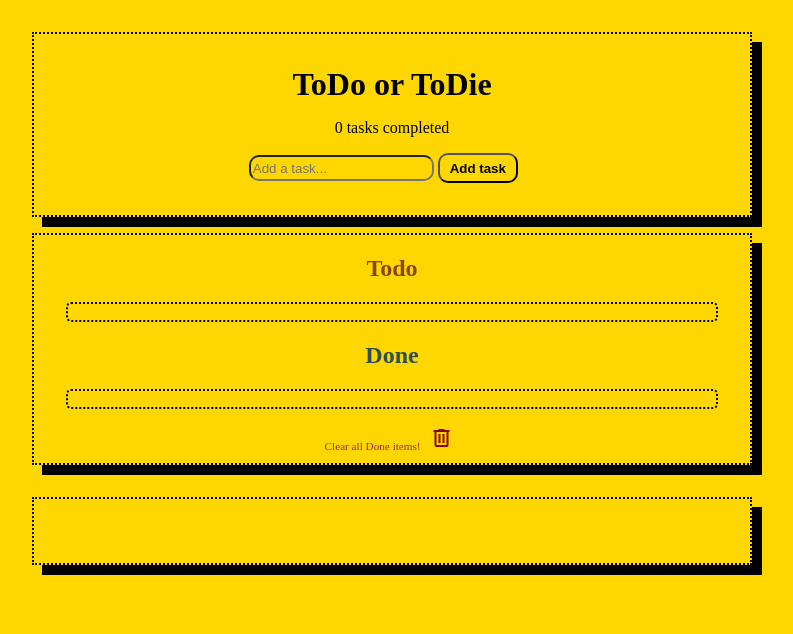
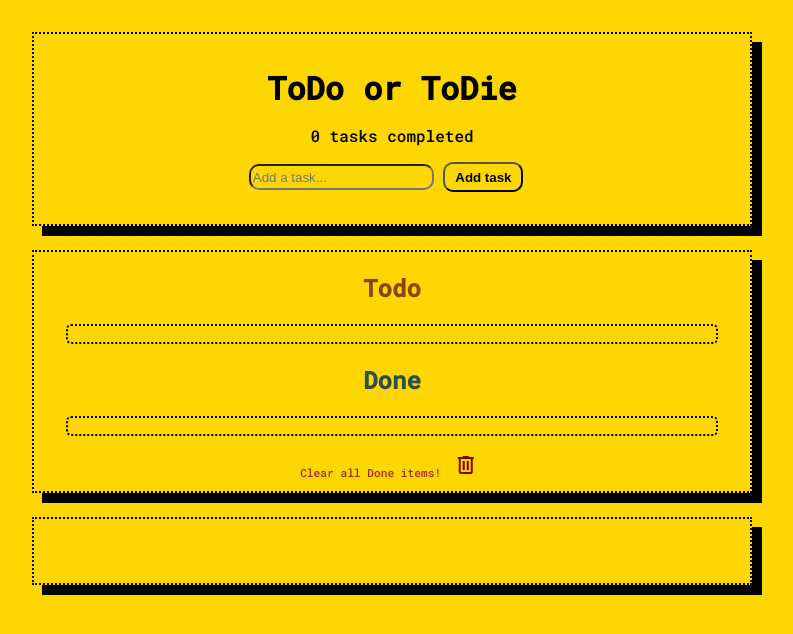
Before and after one commit to Arash-SJPI22/todo, a plain HTML site: page index.html in a window 1280 px wide. Shown: the whole page, without its empty margins (248-1041 px from the left). Drawn offline with nearby package versions, Linux system fonts and the light colour scheme.

Commit message:
Added Robo-font and fixed margin for top and bottom boxes

```diff
--- a/index.html
+++ b/index.html
@@ -6,6 +6,9 @@
     <meta http-equiv="X-UA-Compatible" content="IE=edge">
     <meta name="viewport" content="width=device-width, initial-scale=1.0">
     <title>ToDo List</title>
+    <link rel="preconnect" href="https://fonts.googleapis.com">
+    <link rel="preconnect" href="https://fonts.gstatic.com" crossorigin>
+    <link href="https://fonts.googleapis.com/css2?family=Roboto+Mono:wght@500&display=swap" rel="stylesheet">
     <link rel="stylesheet"
         href="https://fonts.googleapis.com/css2?family=Material+Symbols+Outlined:opsz,wght,FILL,GRAD@20..48,100..700,0..1,-50..200" />
     <link rel="stylesheet" href="styles.css">
--- a/styles.css
+++ b/styles.css
@@ -1,8 +1,8 @@
-
 body {
     width: 720px;
     margin: auto;
     background-color: gold;
+    font-family: 'Roboto Mono', monospace, 'Courier New', Courier;
 }
 
 h1, h2 {
@@ -43,7 +43,7 @@ span {
 .header {
     border: 2.5px dotted black;
     padding: 2rem 0;
-    margin: 2rem 0 1rem 0;
+    margin: 2rem 0 1.5rem 0;
     box-shadow: 10px 10px black;
 }
 
@@ -109,7 +109,7 @@ span {
     color: red;
     border: 2.5px dotted black;
     padding: 2rem 0;
-    margin: 2rem 0 1rem 0;
+    margin: 1.5rem 0 1rem 0;
     box-shadow: 10px 10px black;
 }
 
```
